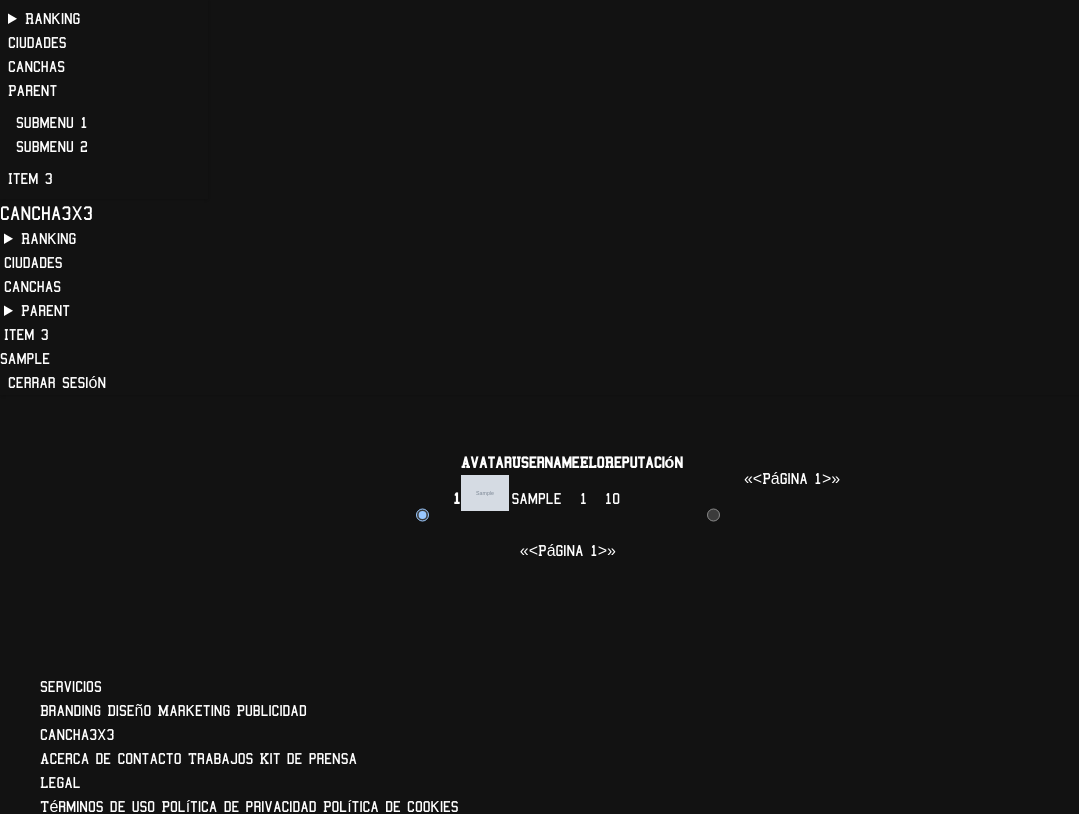
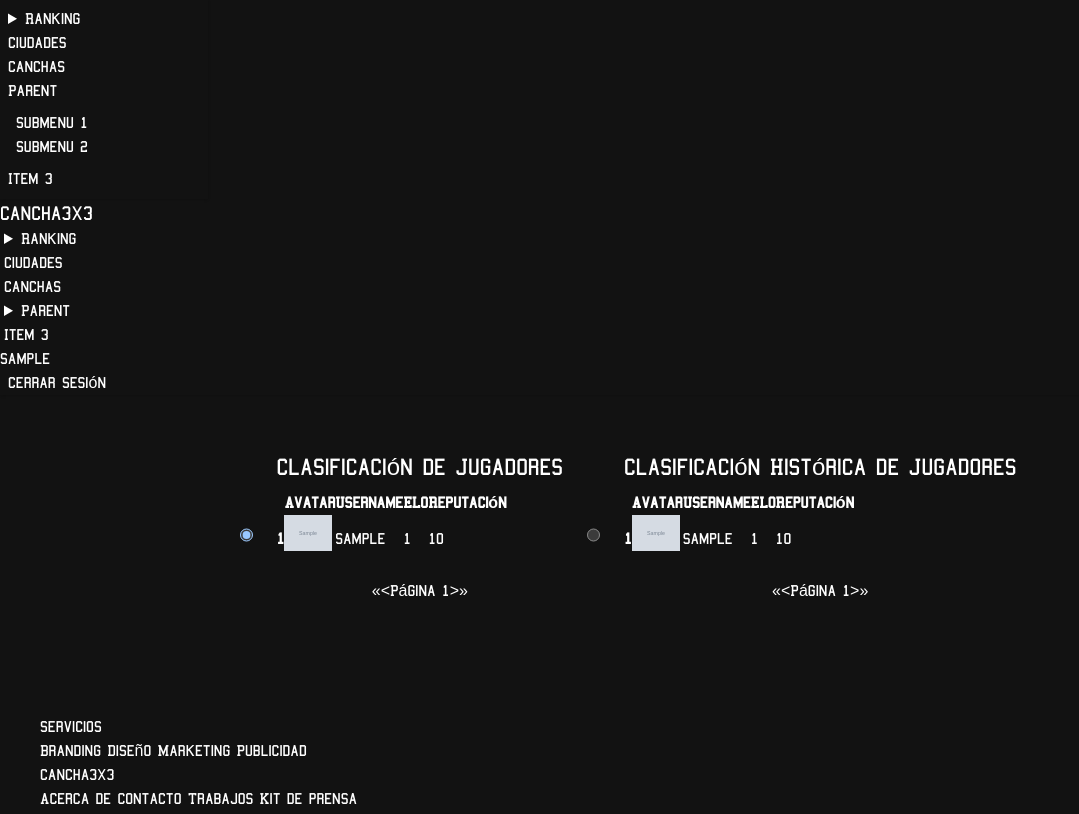
Before and after one commit to jagalile/cancha3x3, a Django app: page /rankings/ranking_elo_players/ in a window 1280 px wide. Shown: the part 13-827 px from the top of the page, without its empty margins (0-1079 px from the left). Run offline with Django 5.2, Linux system fonts and the light colour scheme; a user stored in the database is signed in; tables that the repository leaves empty hold one stand-in row (values such as "Sample post"); grey boxes marked "Sample" are stand-in pictures; some libraries are stand-ins or nearby versions.

Commit message:
Add historical ranking functionality for players; update template to display player and team rankings with appropriate headings

```diff
--- a/apps/rankings/templates/elo_tables.html
+++ b/apps/rankings/templates/elo_tables.html
@@ -11,9 +11,13 @@
     <div class="tab-content bg-base-100 border-base-300 p-6">
       <div class="overflow-x-auto">
         {% if player_ranking %}
+          <h2 class="text-2xl text-center pb-2">Clasificación de Jugadores</h2>
           {% include 'elo_players_table.html' with player_ranking=player_ranking %}
         {% elif team_ranking %}
+          <h2 class="text-2xl text-center pb-2">Clasificación de Equipos</h2>
           {% include 'elo_teams_table.html' with team_ranking=team_ranking %}
+        {% else %}
+          <p class="text-center">No hay datos disponibles.</p>
         {% endif %}
       </div>
       <div class="join flex justify-center py-4">
@@ -28,10 +32,14 @@
     <input type="radio" name="my_tabs_6" class="tab my-2" aria-label="Histórico" />
     <div class="tab-content bg-base-100 border-base-300 p-6">
       <div class="overflow-x-auto">
-        {% if historic_player_ranking %}
-          {% include 'elo_players_table.html' with player_ranking=historic_player_ranking %}
-        {% elif historic_team_ranking %}
-          {% include 'elo_teams_table.html' with team_ranking=historic_team_ranking %}
+        {% if historical_player_ranking %}
+          <h2 class="text-2xl text-center pb-2">Clasificación Histórica de Jugadores</h2>
+          {% include 'elo_players_table.html' with player_ranking=historical_player_ranking %}
+        {% elif historical_teams_ranking %}
+          <h2 class="text-2xl text-center pb-2">Clasificación Histórica de Equipos</h2>
+          {% include 'elo_teams_table.html' with team_ranking=historical_teams_ranking %}
+        {% else %}
+          <p class="text-center">No hay datos históricos disponibles.</p>
         {% endif %}
       </div>
       <div class="join flex justify-center py-4">
--- a/apps/rankings/views.py
+++ b/apps/rankings/views.py
@@ -12,8 +12,16 @@
 @login_required
 def ranking_elo_players(request):
     player_ranking = _get_ordered_player_ranking()
+    historical_player_ranking = _get_historical_players_ranking()
 
-    return render(request, "elo_tables.html", {"player_ranking": player_ranking})
+    return render(
+        request,
+        "elo_tables.html",
+        {
+            "player_ranking": player_ranking,
+            "historical_player_ranking": historical_player_ranking,
+        },
+    )
 
 
 @login_required
@@ -36,6 +44,20 @@
     )
 
     return player_ranking
+
+
+def _get_historical_players_ranking():
+    best_rankings = PlayerRanking.objects.filter(player=OuterRef("player")).order_by(
+        "-elo"
+    )  # el mejor ELO primero
+
+    historical_players_ranking = (
+        PlayerRanking.objects.select_related("player")
+        .filter(pk=Subquery(best_rankings.values("pk")[:1]))  # solo uno por jugador
+        .order_by("-elo", "player__username")
+    )
+
+    return historical_players_ranking
 
 
 def _get_ordered_team_ranking():
```
